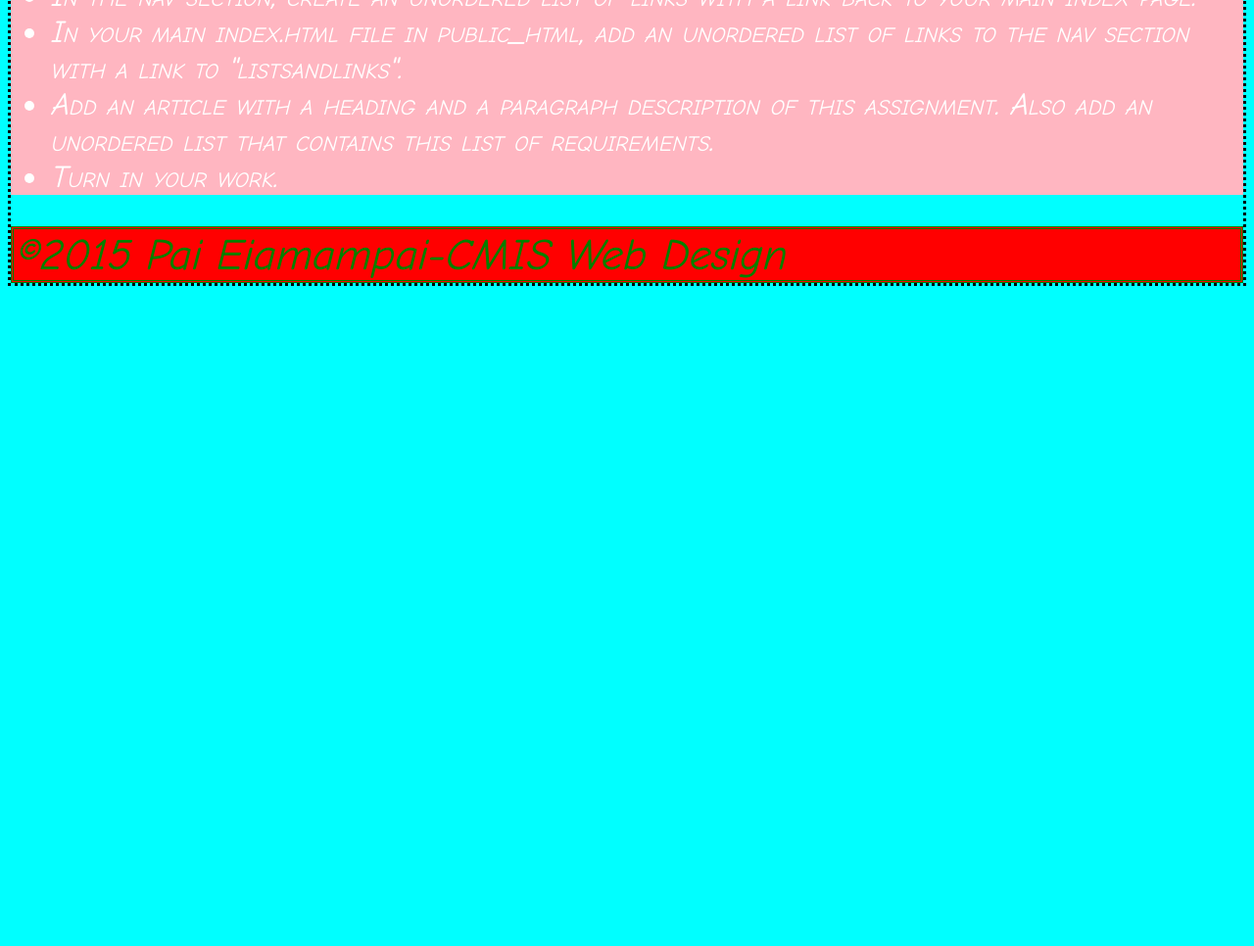
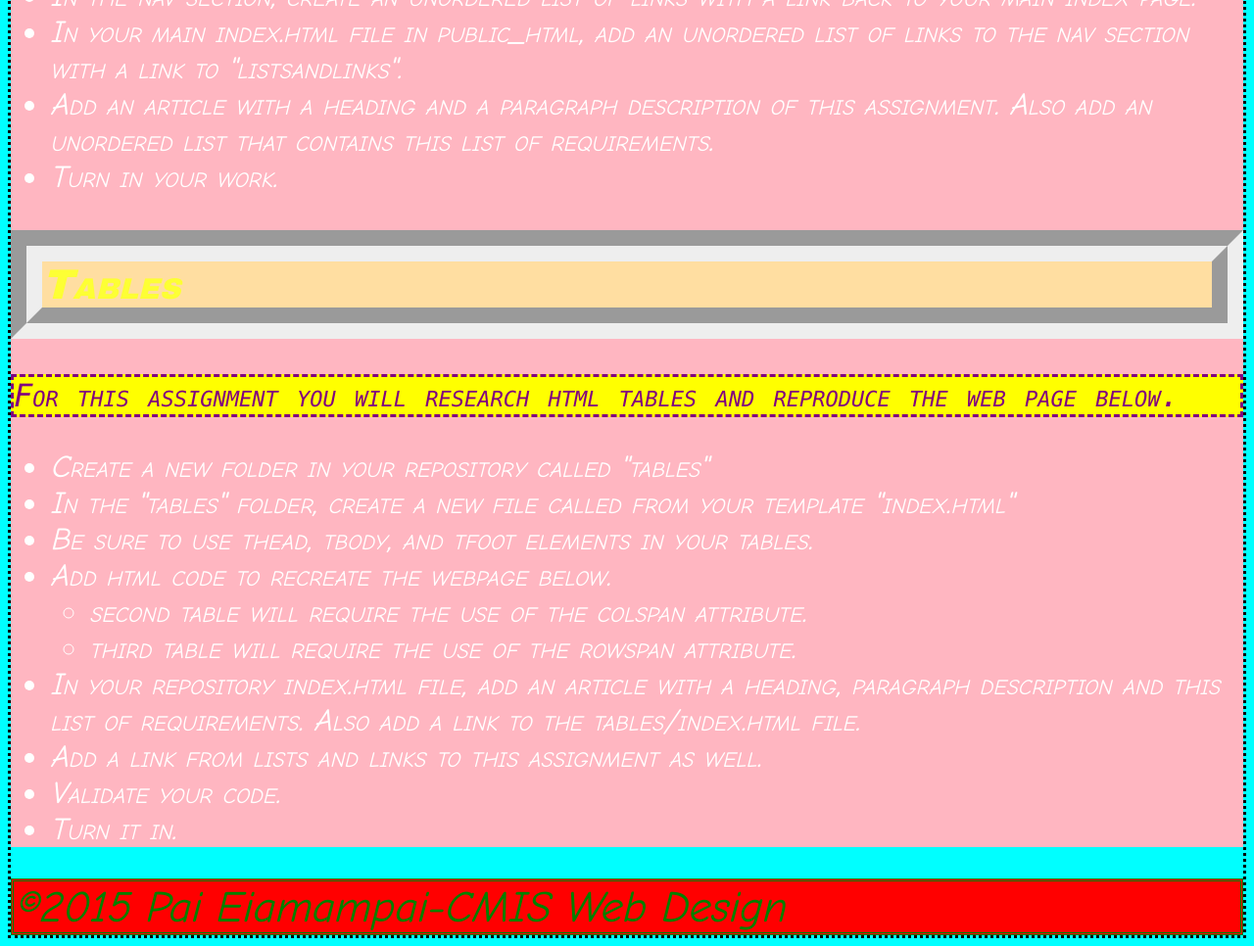
Before and after one commit to pai2365-cmis/pai2365-cmis-wd, a plain HTML site: page index.html in a window 1280 px wide. Shown: the part 906-1872 px from the top of the page at 98% size. Before the commit the page ends 1206 px from the top, so only its background shows below. Drawn offline with Linux system fonts and the light colour scheme.

Commit message:
I am done

```diff
--- a/index.html
+++ b/index.html
@@ -73,6 +73,48 @@ View your website from our production server.
 						Turn in your work.
 					</li>
 				</ul>
+				<article>
+		<h1>
+			Tables
+		</h1>
+		<p>
+			For this assignment you will research html tables and reproduce the web page below.
+			</p>
+				<ul>
+					<li>
+						Create a new folder in your repository called "tables"
+					</li>
+					<li>
+						In the "tables" folder, create a new file called from your template "index.html"
+					</li>
+					<li>
+						Be sure to use thead, tbody, and tfoot elements in your tables.
+					</li>
+					<li>
+						Add html code to recreate the webpage below.
+						<ul>
+							<li>
+								second table will require the use of the colspan attribute.
+							</li>
+							<li>
+								third table will require the use of the rowspan attribute.
+							</li>
+						</ul>
+					</li>
+					<li>
+						In your repository index.html file, add an article with a heading, paragraph description and this list of requirements. Also add a link to the tables/index.html file.
+					</li>
+					<li>
+						Add a link from lists and links to this assignment as well.
+					</li>
+					<li>
+						Validate your code.
+					</li>
+					<li>
+						Turn it in.
+					</li>
+				</ul>
+			</article>
 		</main>
 		<footer>
 			©2015 Pai Eiamampai-CMIS Web Design
```
